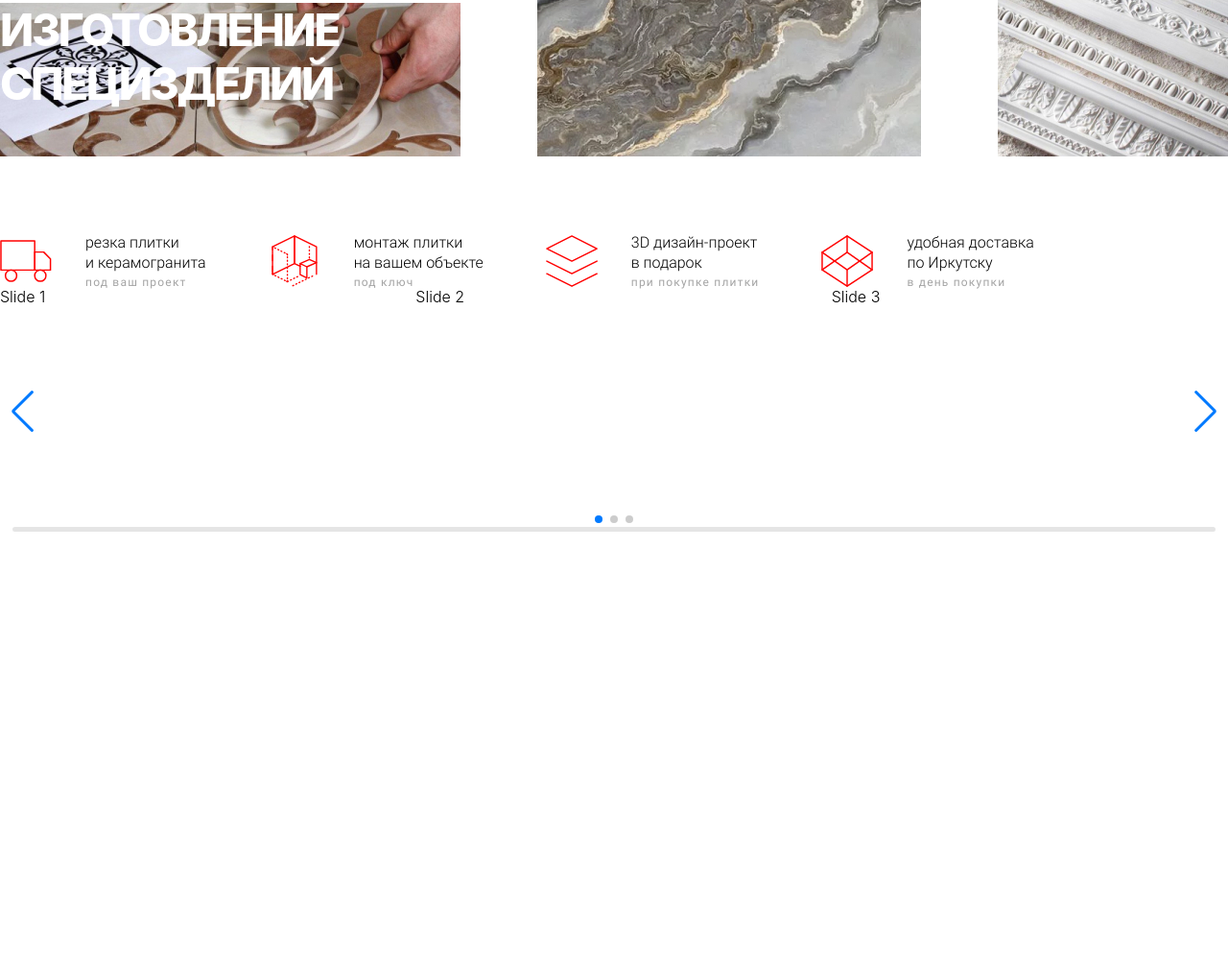
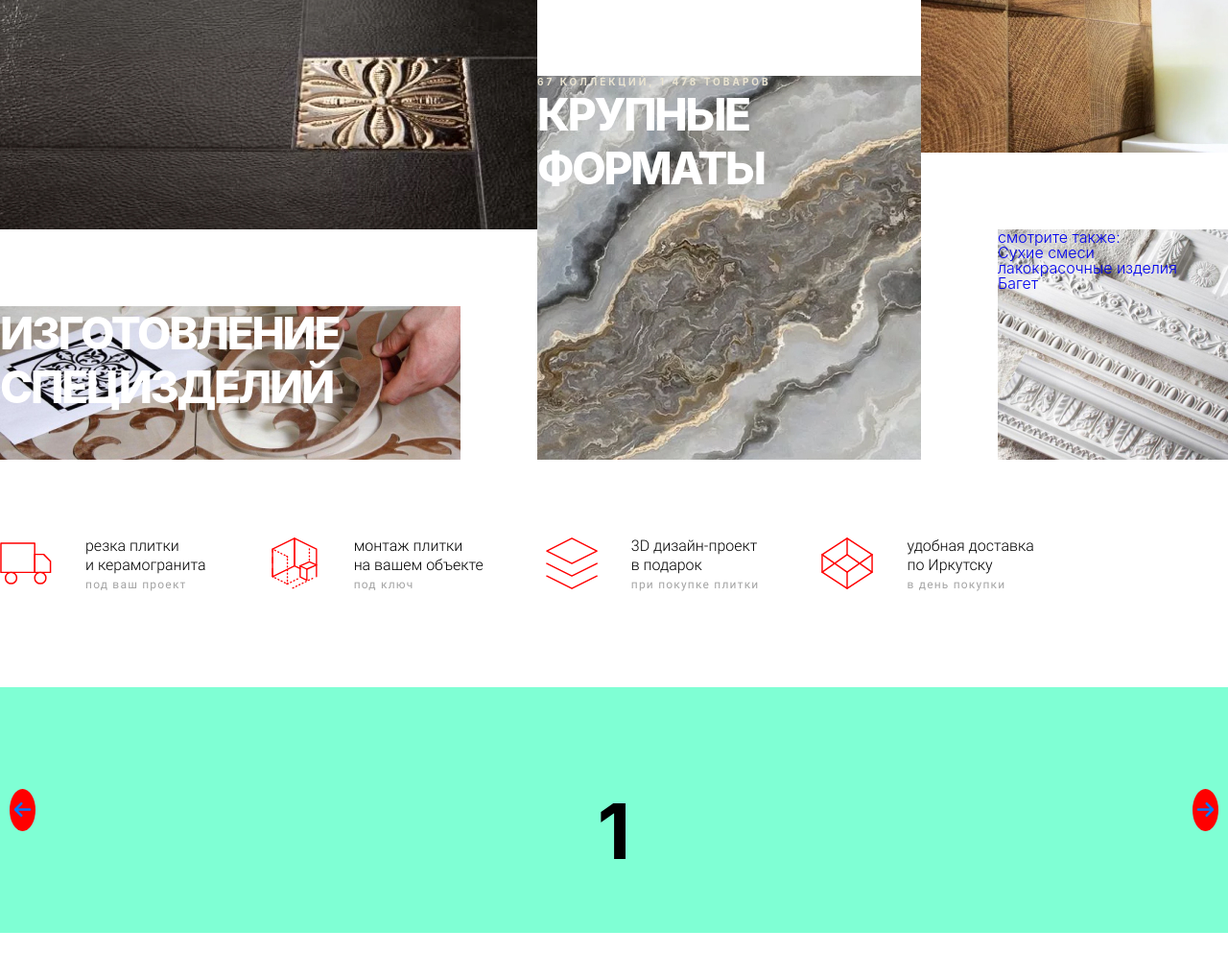
Before and after one commit to makrenka/geometrica, a plain HTML site: page index.html in a window 1280 px wide. Shown: the part 1565-2584 px from the top of the page at 96% size. Before the commit the page ends 2122 px from the top, so only its background shows below. Drawn offline with nearby package versions, Linux system fonts and the light colour scheme; files whose address does not match are found by name; a web font is replaced by a local one.

Commit message:
edit services

```diff
--- a/css/common.css
+++ b/css/common.css
@@ -2,6 +2,11 @@
     margin: 0 auto;
     max-width: 1372px;
     padding: 0 12px;
+}
+
+.secondary-container {
+    max-width: 1280px;
+    margin: 0 auto;
 }
 
 .flex-container {
@@ -26,7 +31,7 @@
     left: 0;
     bottom: 0;
     right: 0;
-    background-color: rgba(0,0,0,0.5);
+    background-color: rgba(0, 0, 0, 0.5);
     z-index: var(--overlay-z-index);
     display: none;
 }
--- a/css/components/discounts.css
+++ b/css/components/discounts.css
@@ -1,4 +1,34 @@
-.discount__swiper {
+.discounts__swiper {
     max-width: 1280px;
     height: 256px;
+    margin: 100px auto
 }
+
+.box {
+    height: 300px;
+    background-color: aquamarine;
+    display: flex;
+    align-items: center;
+    justify-content: center;
+    font-size: 80px;
+    font-weight: bold;
+}
+
+.swiper-button-next:after, .swiper-button-prev:after {
+    display: none;
+}
+
+.swiper-button-next, .swiper-button-prev {
+    width: 50px;
+    height: 50px;
+    font-size: 20px;
+    border-radius: 50%;
+    background: red;
+}
+
+/* .swiper-button-prev {
+    left: 150px;
+}
+.swiper-button-next {
+    right: 150px;
+} */
--- a/css/main.css
+++ b/css/main.css
@@ -1,17 +1,18 @@
-@import url(../libs/css/normalize.css);
-@import url(./global.css);
-@import url(./fonts.css);
-@import url(./reset.css);
-@import url(../libs/css/font-awesome.css);
-@import url(./common.css);
-@import url(./components/header.css);
-@import url(./components/phone-number.css);
-@import url(./components/slider.css);
-@import url(./components/details-btn.css);
-@import url(./components/header__mobile.css);
-@import url(./components/categories.css);
-@import url(./components/services.css);
-@import url(./components/discounts.css);
+@import url('../libs/css/normalize.css');
+@import url('../libs/css/font-awesome.css');
+@import url('./reset.css');
+@import url('./global.css');
+@import url('./fonts.css');
+@import url('./common.css');
+
+@import url('./components/header.css');
+@import url('./components/phone-number.css');
+@import url('./components/slider.css');
+@import url('./components/details-btn.css');
+@import url('./components/header-mobile.css');
+@import url('./components/categories.css');
+@import url('./components/services.css');
+@import url('./components/discounts.css');
 
 * {
     box-sizing: border-box;
--- a/index.html
+++ b/index.html
@@ -319,26 +319,31 @@
         </section>
 
         <section class="discounts">
-            <div class="swiper discount__swiper">
+            <div class="swiper discounts__swiper">
                 <!-- Additional required wrapper -->
                 <div class="swiper-wrapper">
-                  <!-- Slides -->
-                  <div class="swiper-slide">Slide 1</div>
-                  <div class="swiper-slide">Slide 2</div>
-                  <div class="swiper-slide">Slide 3</div>
-                  ...
+                    <!-- Slides -->
+                    <div class="swiper-slide"><div class="box">1</div></div>
+                    <div class="swiper-slide"><div class="box">2</div></div>
+                    <div class="swiper-slide"><div class="box">3</div></div>
+                    <div class="swiper-slide"><div class="box">4</div></div>
+                    <div class="swiper-slide"><div class="box">5</div></div>
+                    <div class="swiper-slide"><div class="box">3</div></div>
                 </div>
                 <!-- If we need pagination -->
                 <div class="swiper-pagination"></div>
 
                 <!-- If we need navigation buttons -->
-                <div class="swiper-button-prev"></div>
-                <div class="swiper-button-next"></div>
+                <div class="swiper-button-prev">
+                    <i class="fa-solid fa-arrow-left"></i>
+                </div>
+                <div class="swiper-button-next">
+                    <i class="fa-solid fa-arrow-right"></i>
+                </div>
 
-                <!-- If we need scrollbar -->
-                <div class="swiper-scrollbar"></div>
-              </div>
+            </div>
         </section>
+
     </main>
 
 
```
